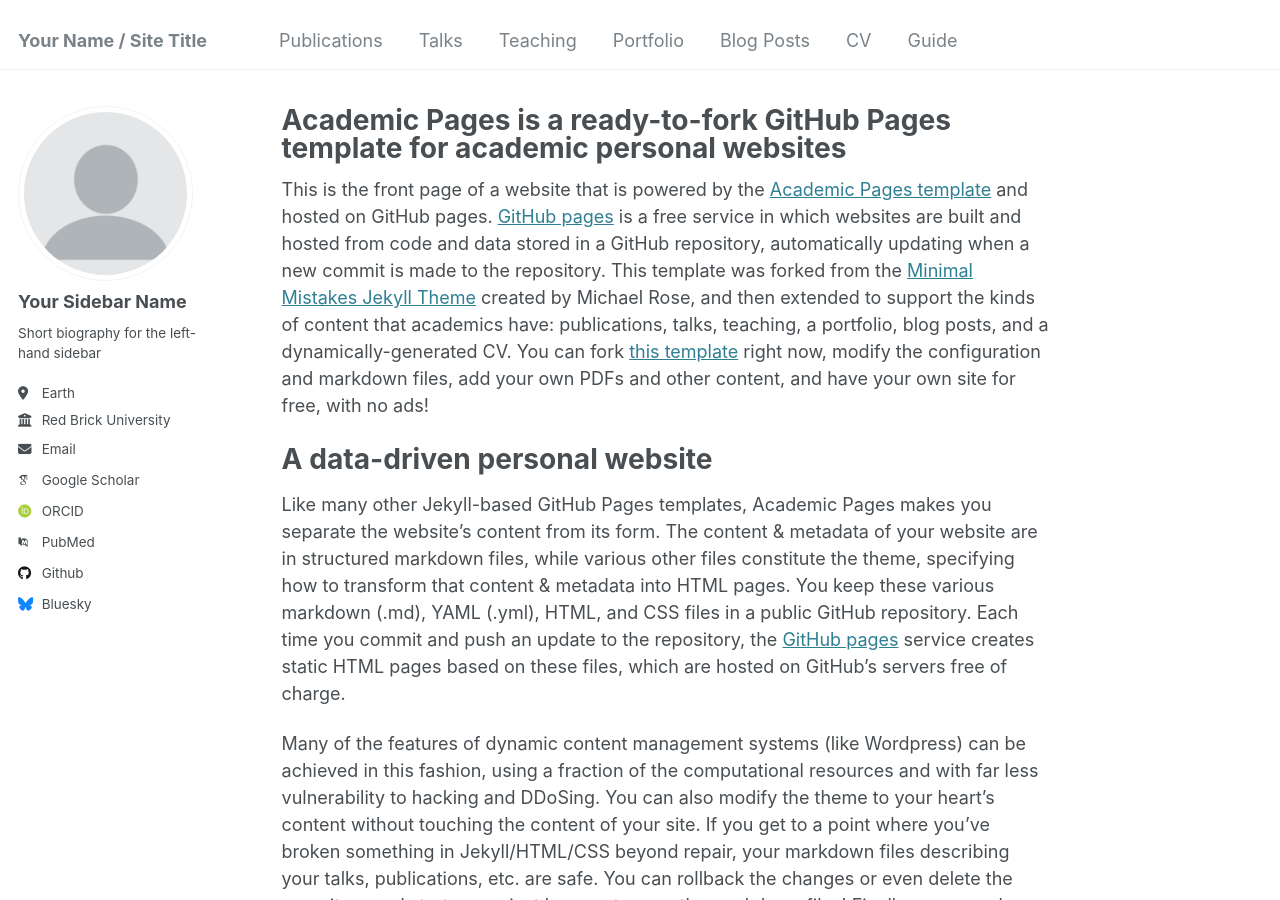
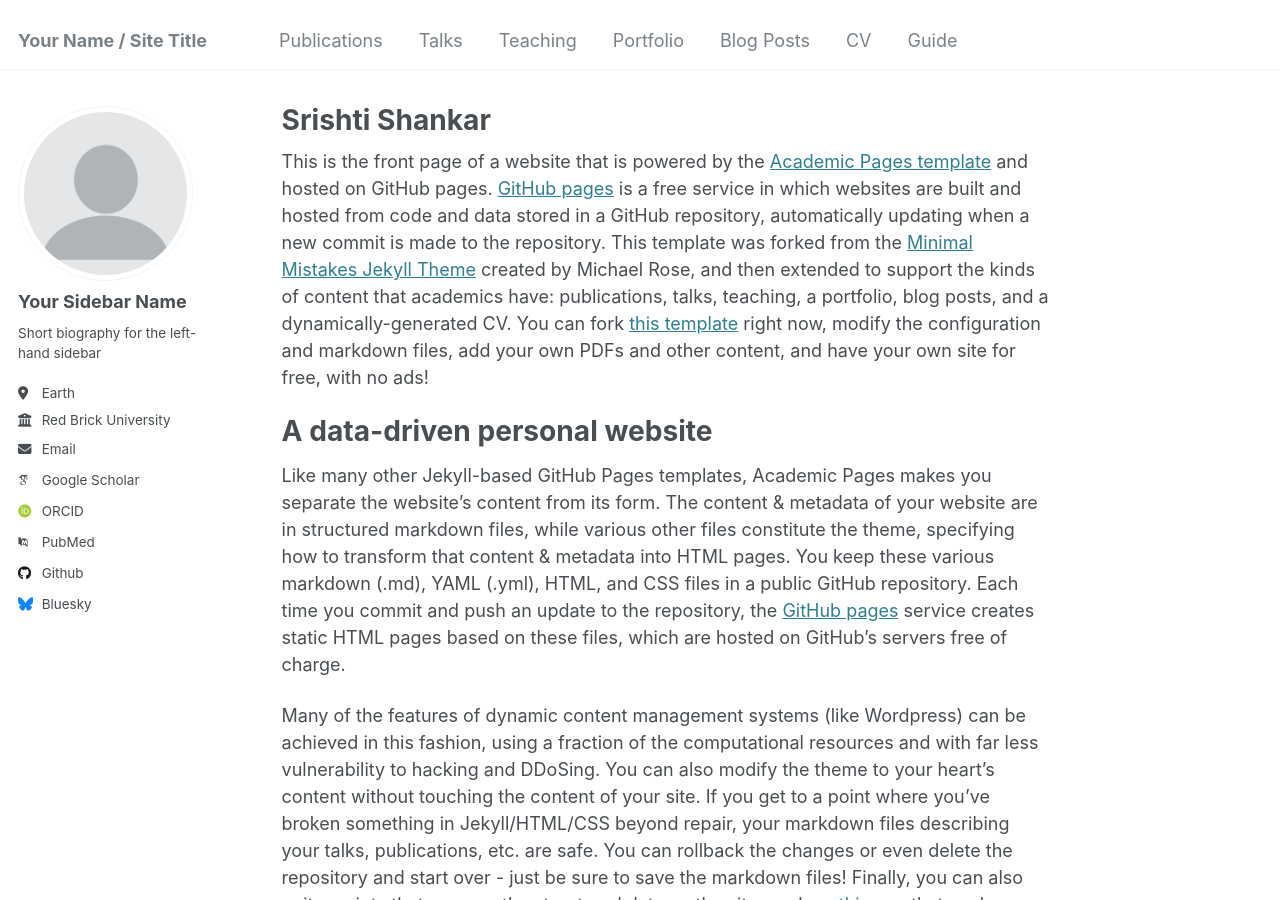
Before and after one commit to srishtishankar/srishtishankar.github.io, a Jekyll site: the page built from _pages/about.md, in a window 1280 px wide and 900 px high. Built offline with Jekyll 4.4.1, drawn with Linux system fonts in a browser that asks for light colours; some web fonts are replaced.

Commit message:
Update about.md

```diff
--- a/_pages/about.md
+++ b/_pages/about.md
@@ -1,6 +1,6 @@
 ---
 permalink: /
-title: "Academic Pages is a ready-to-fork GitHub Pages template for academic personal websites"
+title: "Srishti Shankar"
 author_profile: true
 redirect_from:
   - /about/
```
